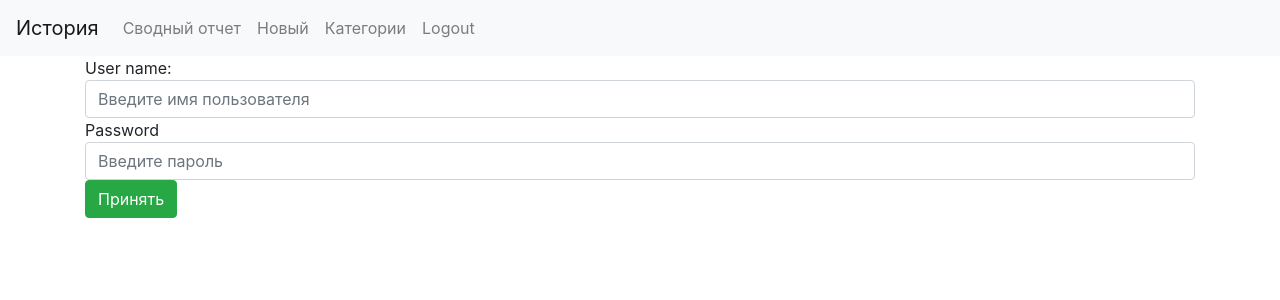
After one commit to demidovsi/python_flask, a Flask app: page /login/ in a window 1280 px wide. The commit adds this page. Shown: the top 300 px of the page. Run offline with Flask 2, Linux system fonts and the light colour scheme; parts of the project's set-up code (start-up, migrations or seed data) failed here and were passed over; some libraries are stand-ins or nearby versions.

Commit message:
- сделан login

```diff
--- a/common.py
+++ b/common.py
@@ -5,6 +5,7 @@ import time
 import calendar
 from requests.exceptions import HTTPError
 from flask import session
+import base64
 
 
 SCHEMA_NAME = 'test'
@@ -14,6 +15,7 @@ USER_DB = None
 PASSWORD_DB = None
 OWN_HOST = '127.0.0.1'
 OWN_PORT = 8000
+kirill = 'Kirill!981'
 
 rashod_id = None
 categories = list()
@@ -45,8 +47,12 @@ def make_start():
 
 
 def login():
+    login(USER_DB, PASSWORD_DB)
+
+
+def login(e_mail, password):
     result = False
-    txt_z = {"login": USER_DB, "password": PASSWORD_DB, "rememberMe": True}
+    txt_z = {"login": e_mail, "password": password, "rememberMe": True}
     try:
         headers = {"Accept": "application/json"}
         response = requests.request(
@@ -72,6 +78,8 @@ def login():
                 if 'role' in js:
                     session['user_role'] = js['role']
             else:
+                session['token'] = None
+                session['expires'] = 0
                 return txt, result
         except Exception as err:
             txt = f'Error occurred: : {err}'
@@ -393,3 +401,15 @@ def init_session():
         session['user_role'] = ''
     if 'expires' not in session:
         session['expires'] = 0
+    if 'login' not in session:
+        session['login'] = None
+
+
+def decode(key, enc):
+    dec = []
+    enc = base64.urlsafe_b64decode(enc).decode()
+    for i in range(len(enc)):
+        key_c = key[i % len(key)]
+        dec_c = chr((256 + ord(enc[i]) - ord(key_c)) % 256)
+        dec.append(dec_c)
+    return "".join(dec)
--- a/config.json
+++ b/config.json
@@ -3,8 +3,8 @@
   "url1": "http://127.0.0.1:5000/",
   "schema_name": "family",
   "info_code": "nsi",
-  "user_name": "superadmin",
-  "password": "Kirill!981",
+  "user_name": "",
+  "password": "",
   "OwnHost": "127.0.0.1",
   "OwnPort": 8000
 }
--- a/main.py
+++ b/main.py
@@ -1,28 +1,76 @@
 import json
 from flask import Flask
-from flask import render_template, request, url_for, flash, redirect, session
-from flask_sqlalchemy import SQLAlchemy
-from flask_login import LoginManager
-from flask_migrate import Migrate
-from config import Config
-import calendar
+from flask import render_template, request, url_for, flash, redirect, session, g
+# from flask_sqlalchemy import SQLAlchemy
+# from flask_login import LoginManager
+# from flask_migrate import Migrate
+# from config import Config
+# import calendar
 import common
 import time
 import datetime
+# from datetime import datetime
+# import sqlite3
 
 
 app = Flask(__name__)
 app.config['SECRET_KEY'] = 'my secret key'
-app.permanent_session_lifetime = datetime.timedelta(days=365)
+
+# app.config['SQLALCHEMY_DATABASE_URI'] = 'sqlite:///mysql.db'
+# app.config['SQLALCHEMY_TRACK_MODIFICATIONS'] = False
+app.permanent_session_lifetime = datetime.timedelta(hours=1)
+# DATABASE = '/db/mysql.db'
 # db = SQLAlchemy(app)
-# migrate = Migrate(app, db)
-# login = LoginManager(app)
-# login.login_view = 'login'
+
+
+# def get_db():
+#     """ Возвращает объект соединения с БД"""
+#     db = getattr(g, '_database', None)
+#     if db is None:
+#         db = g._database = sqlite3.connect(DATABASE)
+#         db.row_factory = sqlite3.Row
+#     return db
+#
+#
+# def query_db(query, args=(), one=False):
+#     cur = get_db().execute(query, args)
+#     rv = cur.fetchall()
+#     cur.close()
+#     return (rv[0] if rv else None) if one else rv
+#
+#
+# @app.teardown_appcontext
+# def close_connection(exception):
+#     """Закрывает соединение с с БД"""
+#     db = getattr(g, '_database', None)
+#     if db is not None:
+#         db.close()
+
+
+# class User(db.Model):
+#     __tablename__ = 'users'
+#     id = db.Column(db.Integer(), primary_key=True)
+#     name = db.Column(db.String(100))
+#     username = db.Column(db.String(50), nullable=False, unique=True)
+#     email = db.Column(db.String(100), nullable=False, unique=True)
+#     password_hash = db.Column(db.String(100), nullable=False)
+#     created_on = db.Column(db.DateTime(), default=datetime.utcnow)
+#     updated_on = db.Column(db.DateTime(), default=datetime.utcnow,  onupdate=datetime.utcnow)
+#
+#     def __repr__(self):
+#     	return "<{}:{}>".format(self.id, self.username)
+#
+#
+# создать базу и таблицу пользователей в ней
+# with app.app_context():
+#     db.create_all()
 
 
 @app.route('/', methods=('GET', 'POST'))
 def index():
     common.init_session()
+    if session['login'] is None:
+        return redirect('/login/')
     common.clear_current()
     if request.method == 'POST':
         common.get_current(request)
@@ -56,6 +104,8 @@ def index():
 @app.route('/create/', methods=('GET', 'POST'))
 def create():
     common.init_session()
+    if session['login'] is None:
+        return redirect('/login/')
     st_date = str(time.gmtime().tm_year) + '-' + str(time.gmtime().tm_mon).rjust(2, '0') + '-' + \
               str(time.gmtime().tm_mday).rjust(2, '0')
     if request.method == 'POST':
@@ -106,6 +156,8 @@ def create():
 @app.route('/correct/<int:obj_id>/', methods=('GET', 'POST'))
 def correct(obj_id):
     common.init_session()
+    if session['login'] is None:
+        return redirect('/login/')
     if request.method == 'POST' and 'dt' in request.form and request.form['dt']:
         money = request.form['money']
         comment = request.form['comment']
@@ -168,12 +220,16 @@ def correct(obj_id):
 @app.route('/category/')
 def category():
     common.init_session()
+    if session['login'] is None:
+        return redirect('/login/')
     return render_template("categories.html", title="Категории расходов", categories=common.categories)
 
 
 @app.route('/summary/', methods=('GET', 'POST'))
 def summary():
     common.init_session()
+    if session['login'] is None:
+        return redirect('/login/')
     common.clear_current()
     if request.method == 'POST':
         common.get_current(request)
@@ -198,6 +254,32 @@ def summary():
         category_name=session['select_category_name'])
 
 
+@app.route('/login/', methods=('GET', 'POST'))
+def login():
+    common.init_session()
+    if request.method == 'POST':
+        user_name = request.form.get('user_name')
+        password = request.form.get('password')
+        txt, result = common.login(user_name, password)
+        if not result:
+            flash('Ошибка login = ' + txt)
+            return render_template('login.html', message='Нет такого пользователя')
+        token = common.decode(common.kirill, session['token'])
+        if 'family' not in token:
+            flash('Для пользователя нет доступа к базе данных')
+            return render_template('login.html', message='Для пользователя нет доступа к базе данных')
+        session['login'] = json.loads(token)['family']
+        return redirect('/')
+    return render_template('login.html')
+
+
+@app.route('/logout/', methods=('GET', 'POST'))
+def logout():
+    common.init_session()
+    session['login'] = None
+    return redirect('/login/')
+
+
 common.make_start()
 common.load_categories()
 
--- a/templates/base.html
+++ b/templates/base.html
@@ -31,6 +31,9 @@
                 <li class="nav-item">
                     <a class="nav-link" href="{{url_for('category')}}">Категории</a>
                 </li>
+                <li class="nav-item">
+                    <a class="nav-link" href="/logout/">Logout</a>
+                </li>
             </ul>
         </div>
     </nav>
--- a/templates/base_index.html
+++ b/templates/base_index.html
@@ -22,7 +22,7 @@
                     <option value="Год"> Год</option>
             {% endif %}
             </select>
-            <button type="submit" class="btn btn-primary">Выполнить</button>
+            <button type="submit" class="btn btn-success">Выполнить</button>
         </p>
         <p>
             <button name="left" value="-1"> <img src="/static/left.png" width="18" height="18"> </button>
--- /dev/null
+++ b/templates/login.html
@@ -0,0 +1,10 @@
+{% extends 'base.html' %}
+
+{% block content %}
+<form method="post" name="login">
+    User name:  <input type="text" name="user_name" class="form-control" placeholder="Введите имя пользователя">
+    Password <input type="password" name="password" class="form-control" placeholder="Введите пароль">
+    <input type="submit" class="btn btn-success" value="Принять">
+
+</form>
+{% endblock %}
```
